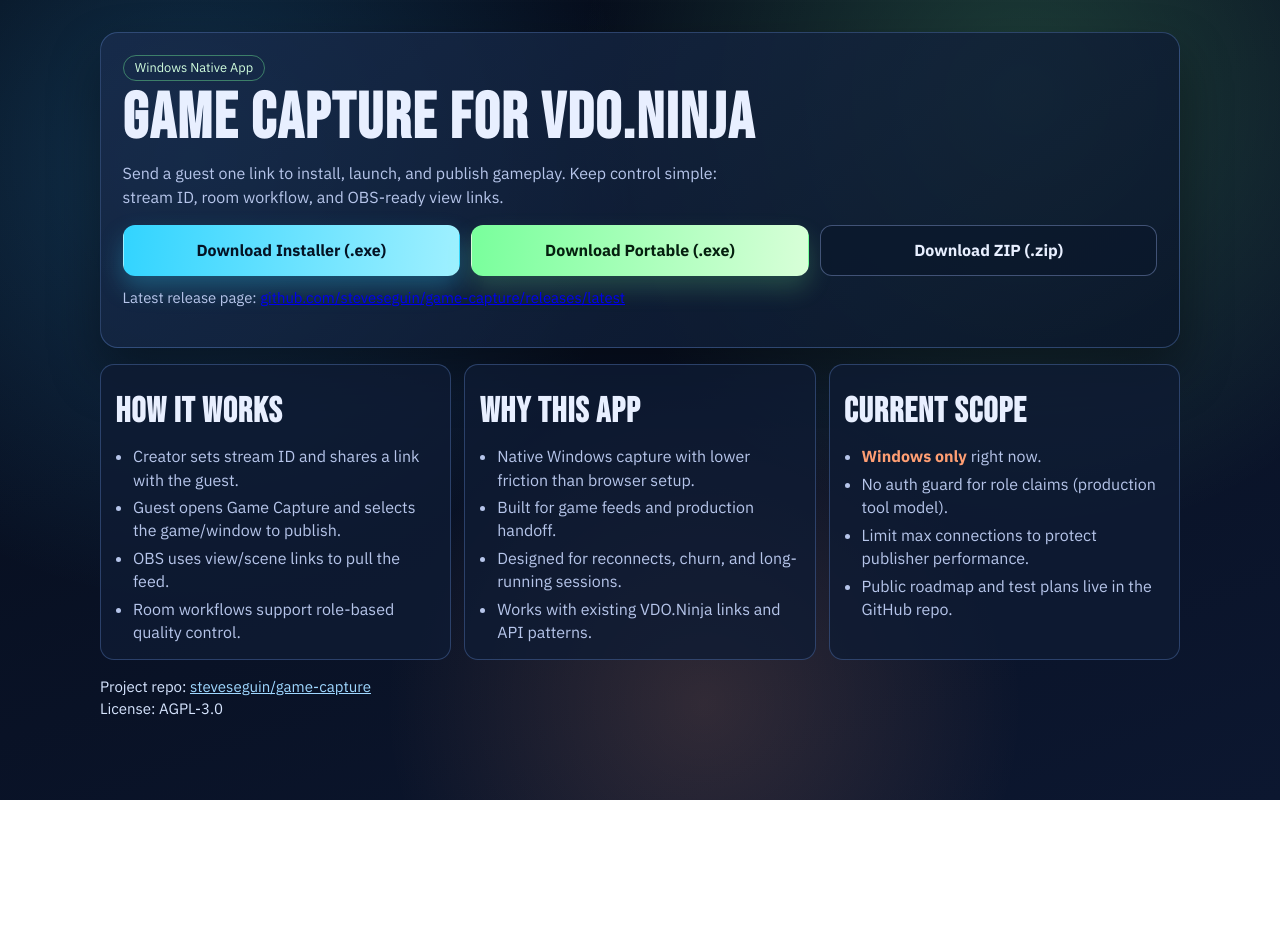
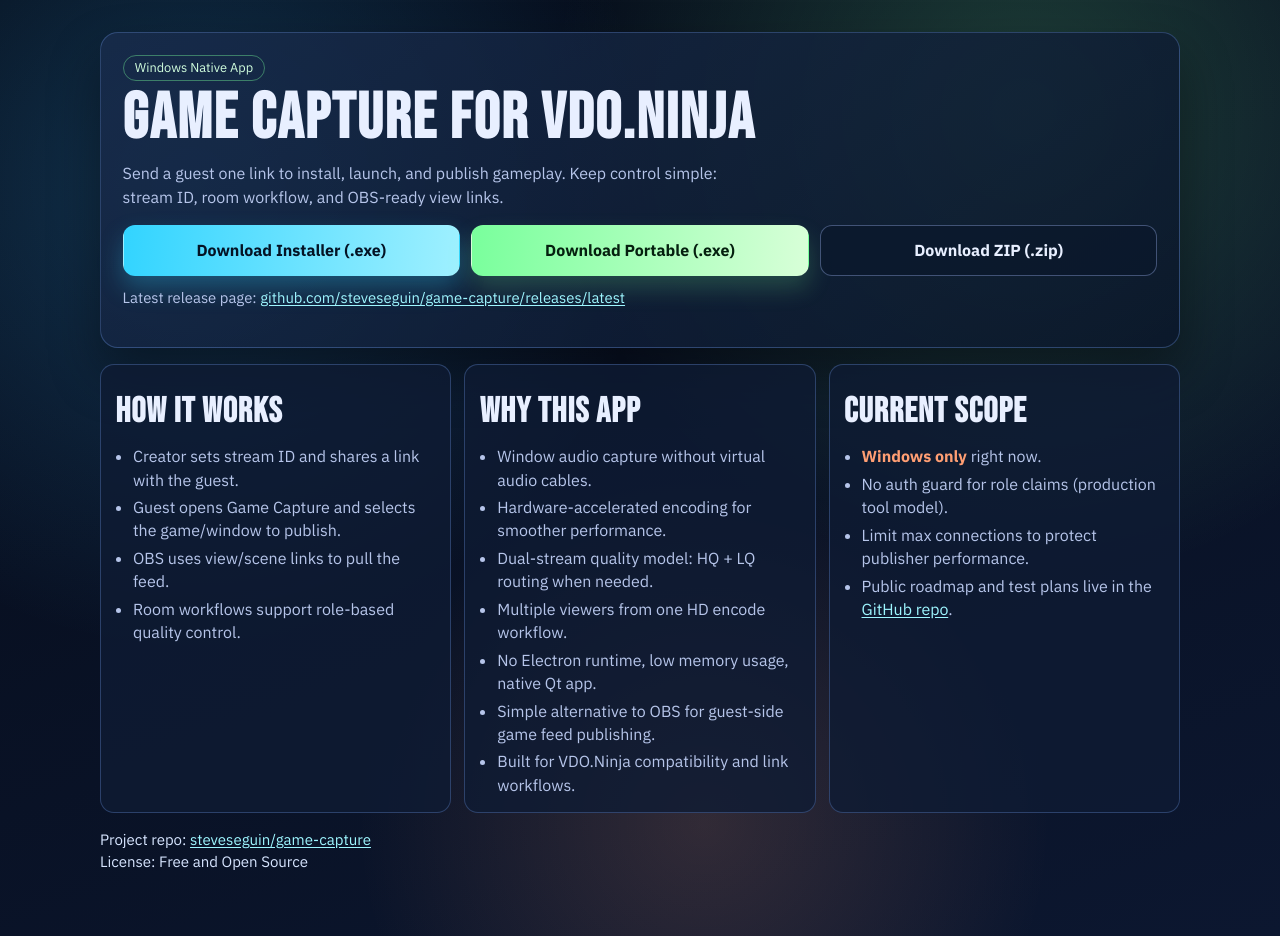
Before and after one commit to steveseguin/game-capture, a plain HTML site: page docs/gamecapture.html in a window 1280 px wide. Before the commit the page ends 800 px from the top, so only its background shows below. Drawn offline with Linux system fonts and the light colour scheme.

Commit message:
Polish docs and ship v0.2.6 release flow with VirusTotal + branding

```diff
--- a/docs/gamecapture.html
+++ b/docs/gamecapture.html
@@ -142,6 +142,12 @@
         color: var(--muted);
       }
 
+      .meta a {
+        color: #9ef6ff;
+        text-decoration: underline;
+        text-underline-offset: 2px;
+      }
+
       .grid {
         margin-top: 1rem;
         display: grid;
@@ -178,7 +184,15 @@
       }
 
       .footer a {
-        color: #9fd7ff;
+        color: #9ef6ff;
+        text-decoration: underline;
+        text-underline-offset: 2px;
+      }
+
+      .list a {
+        color: #9ef6ff;
+        text-decoration: underline;
+        text-underline-offset: 2px;
       }
 
       .warn {
@@ -236,10 +250,13 @@
         <article class="card">
           <h2>Why This App</h2>
           <ul class="list">
-            <li>Native Windows capture with lower friction than browser setup.</li>
-            <li>Built for game feeds and production handoff.</li>
-            <li>Designed for reconnects, churn, and long-running sessions.</li>
-            <li>Works with existing VDO.Ninja links and API patterns.</li>
+            <li>Window audio capture without virtual audio cables.</li>
+            <li>Hardware-accelerated encoding for smoother performance.</li>
+            <li>Dual-stream quality model: HQ + LQ routing when needed.</li>
+            <li>Multiple viewers from one HD encode workflow.</li>
+            <li>No Electron runtime, low memory usage, native Qt app.</li>
+            <li>Simple alternative to OBS for guest-side game feed publishing.</li>
+            <li>Built for VDO.Ninja compatibility and link workflows.</li>
           </ul>
         </article>
         <article class="card">
@@ -248,7 +265,10 @@
             <li><span class="warn">Windows only</span> right now.</li>
             <li>No auth guard for role claims (production tool model).</li>
             <li>Limit max connections to protect publisher performance.</li>
-            <li>Public roadmap and test plans live in the GitHub repo.</li>
+            <li>
+              Public roadmap and test plans live in the
+              <a href="https://github.com/steveseguin/game-capture">GitHub repo</a>.
+            </li>
           </ul>
         </article>
       </section>
@@ -256,7 +276,7 @@
       <p class="footer">
         Project repo: <a href="https://github.com/steveseguin/game-capture">steveseguin/game-capture</a>
         <br />
-        License: AGPL-3.0
+        License: Free and Open Source
       </p>
     </main>
   </body>
--- a/native-qt/CMakeLists.txt
+++ b/native-qt/CMakeLists.txt
@@ -1,5 +1,5 @@
 cmake_minimum_required(VERSION 3.24)
-project(versus-native-qt VERSION 0.2.5 LANGUAGES CXX)
+project(versus-native-qt VERSION 0.2.6 LANGUAGES CXX)
 
 set(CMAKE_CXX_STANDARD 20)
 set(CMAKE_CXX_STANDARD_REQUIRED ON)
```
Also changed, not shown: docs/RELEASES.md (+4 -4 lines), README.md, 5 other files.
